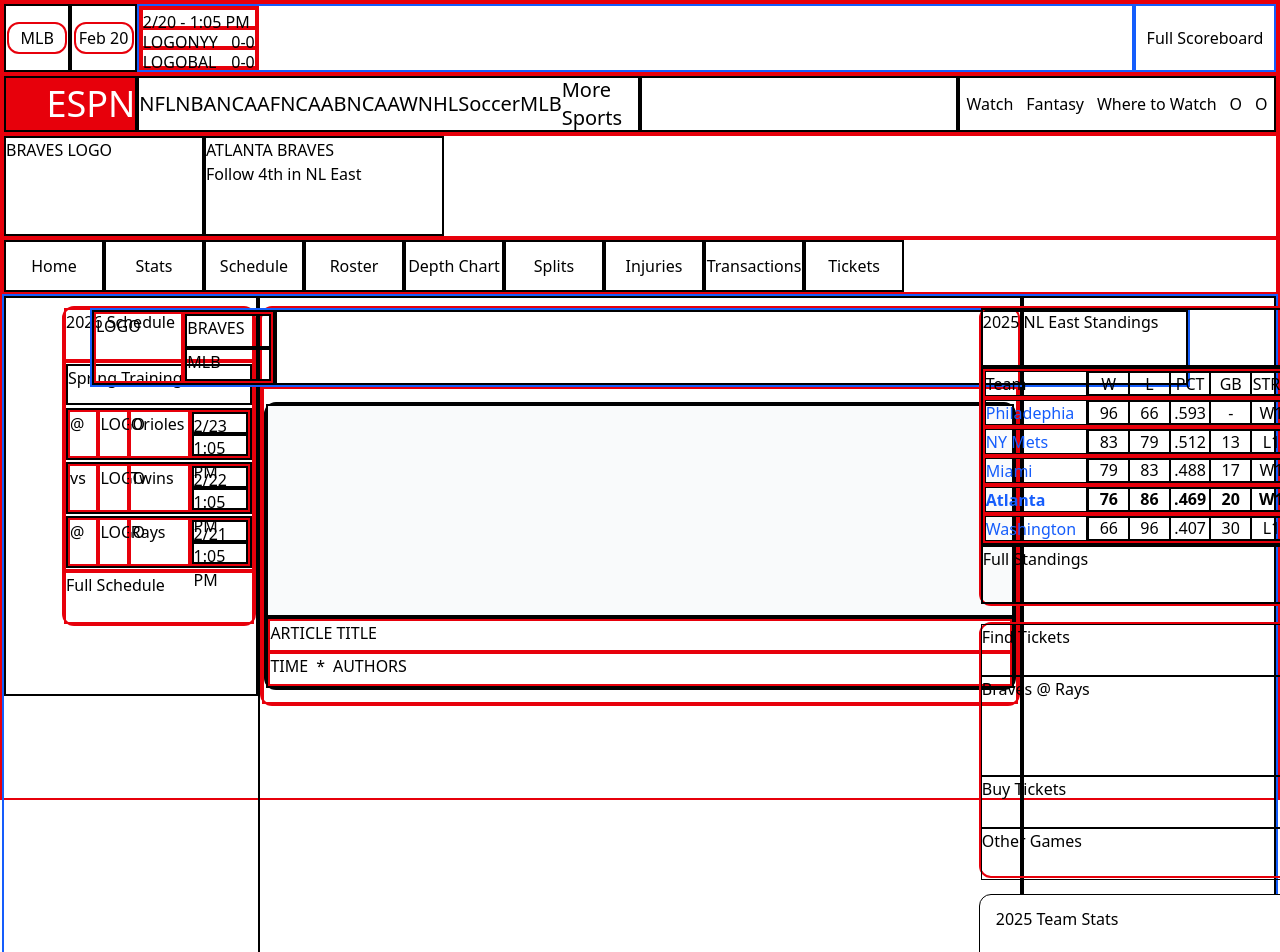
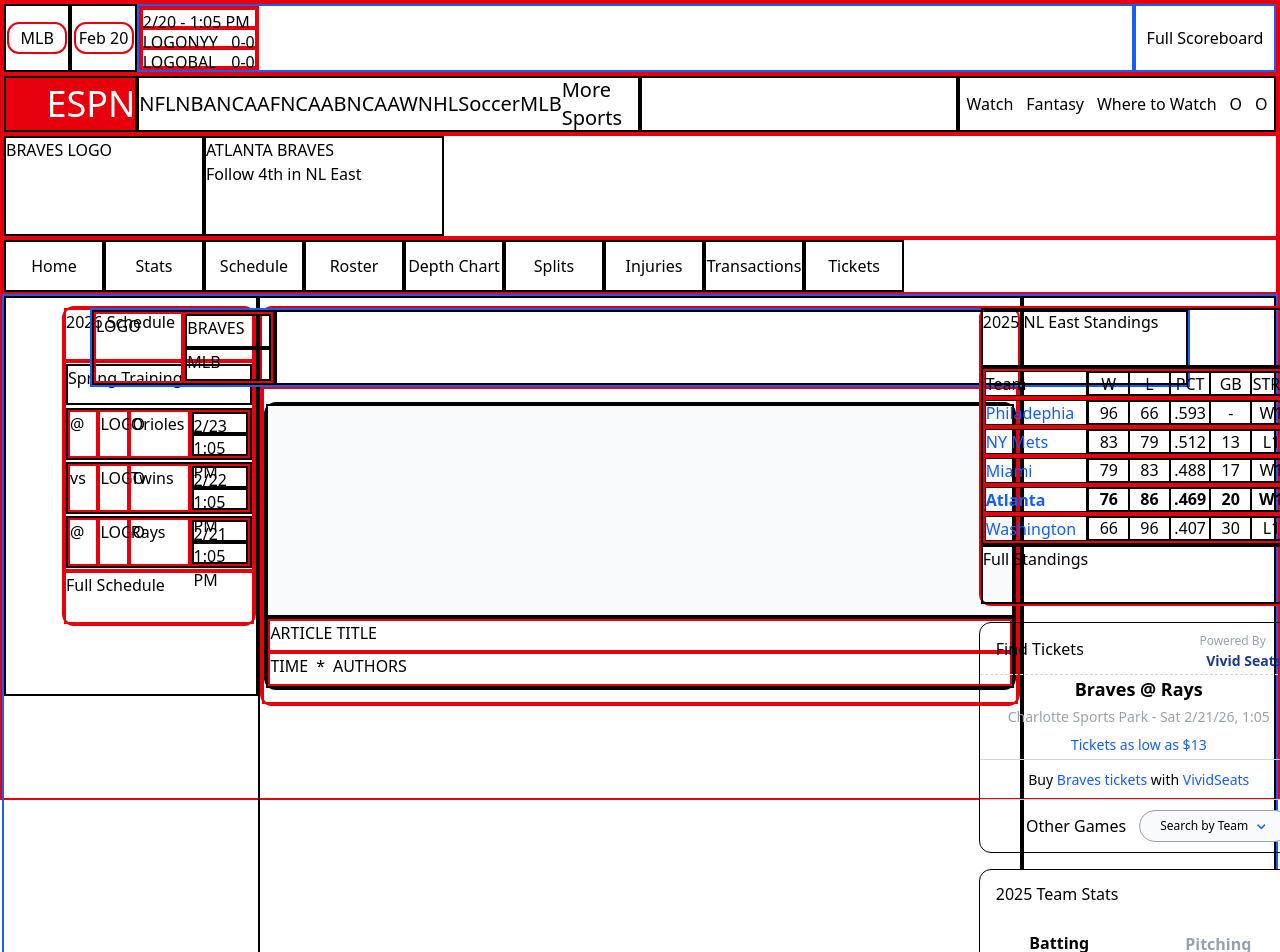
Before and after one commit to loganyeh/sports_dashboard, a React (Vite) app: page / in a window 1280 px wide. Shown: the top 952 px of the page. Built offline with nearby package versions, Linux system fonts and the light colour scheme.

Commit message:
feat: find tickets block created

```diff
--- a/index.html
+++ b/index.html
@@ -6,6 +6,7 @@
     <meta name="viewport" content="width=device-width, initial-scale=1.0" />
     <title>ESPN</title>
     <script src="https://cdn.jsdelivr.net/npm/@tailwindcss/browser@4"></script>
+    <link href='https://unpkg.com/boxicons@2.1.4/css/boxicons.min.css' rel='stylesheet'>
   </head>
   <body>
     <div id="root"></div>
--- a/src/pages/TeamPage.jsx
+++ b/src/pages/TeamPage.jsx
@@ -246,20 +246,34 @@
                         </div>
 
                         {/* FIND TICKETS */}
-                        <div className="border-2 border-red-600 h-64 w-80 my-2 mr-5 rounded-xl">
-                            <div className="border border-black h-13 w-full">Find Tickets</div>
-                            <div className="border border-black h-25 w-full">Braves @ Rays</div>
-                            <div className="border border-black h-13 w-full">Buy Tickets</div>
-                            <div className="border border-black h-13 w-full">Other Games</div>
+                        <div className="border border-black h-auto w-80 my-2 mr-5 rounded-xl">
+                            <div className="border-b border-dashed border-gray-300 h-13 w-full flex">
+                                <div className="h-full w-1/2 pl-4 flex justify-start items-center font-medium">Find Tickets</div>
+                                <div className="h-full w-1/2">
+                                    <div className="h-1/2 w-full pr-8 flex justify-end items-end text-xs text-gray-400"><span className="cursor-pointer">Powered By</span></div>
+                                    <div className="h-1/2 w-full pr-4 flex justify-end items-center text-sm text-blue-900 font-bold"><span className="cursor-pointer">Vivid Seats</span></div>
+                                </div>
+                            </div>
+
+                            <div className="border-b border-gray-300 h-auto w-full">
+                                <div className="h-7 w-full flex justify-center items-center text-lg font-semibold">Braves @ Rays</div>
+                                <div className="h-7 w-full flex justify-center items-center text-sm text-gray-400 font-light">Charlotte Sports Park - Sat 2/21/26, 1:05</div>
+                                <div className="h-7 w-full flex justify-center items-center text-sm text-blue-600"><span className="hover:text-blue-900 hover:underline cursor-pointer">Tickets as low as $13</span></div>
+                            </div>
+                            <div className="border-b border-gray-300 h-10 w-full flex justify-center items-center text-sm"><span>Buy <span className="text-blue-600 hover:text-blue-900 hover:underline cursor-pointer" >Braves tickets</span> with <span className="text-blue-600 hover:text-blue-900 hover:underline cursor-pointer" >VividSeats</span></span></div>
+                            <div className="h-13 w-full flex justify-around items-center">
+                                <div className="h-full w-35 flex justify-end items-center text-md font-light">Other Games</div>
+                                <div className="border border-gray-400 h-8 w-38 flex justify-center items-center bg-gray-50 text-xs rounded-2xl hover:bg-white cursor-pointer">Search by Team<i className='bx bx-chevron-down text-lg pl-1 text-blue-600'></i></div>
+                            </div>
                         </div>
 
 
                         {/* TEAM STATS */}
-                        <div className="border border-black h-86 w-80 my-2 mr-5 bg-white rounded-xl">
+                        <div className="border border-black h-auto w-80 my-2 mr-5 bg-white rounded-xl">
                             <div className="h-12 w-full pl-4 py-4 flex justify-left items-center font-medium">2025 Team Stats</div>
                             <div className="h-13 w-full flex">
                                 <div className="border-b-3 border-red-700 h-full w-1/2 flex justify-center items-center font-semibold cursor-pointer">Batting</div>
-                                <div className="border-b border-gray-300 h-full w-1/2 flex justify-center items-center font-semibold text-gray-400 cursor-pointer">Pitching</div>
+                                <div className="border-b border-gray-300 h-full w-1/2 flex justify-center items-center font-semibold text-gray-400 hover:border-b-3 hover:border-red-700 hover:text-black hover:font-bold cursor-pointer">Pitching</div>
                             </div>
                             <div className="h-50 w-full flex flex-wrap">
                                 <div className="border-r border-gray-300 h-1/2 w-1/2 flex flex-col justify-center items-center">
@@ -284,7 +298,7 @@
                                 </div>
                             </div>
 
-                            <div className="border-t border-dashed border-gray-300 h-10 w-full flex justify-center items-center text-md text-blue-700 hover:text-blue-900 cursor-pointer">Full Team Stats</div>
+                            <div className="border-t border-dashed border-gray-300 h-10 w-full flex justify-center items-center text-md text-blue-700"><span className="hover:text-blue-900 hover:underline cursor-pointer">Full Team Stats</span></div>
 
                         </div>
 
```
